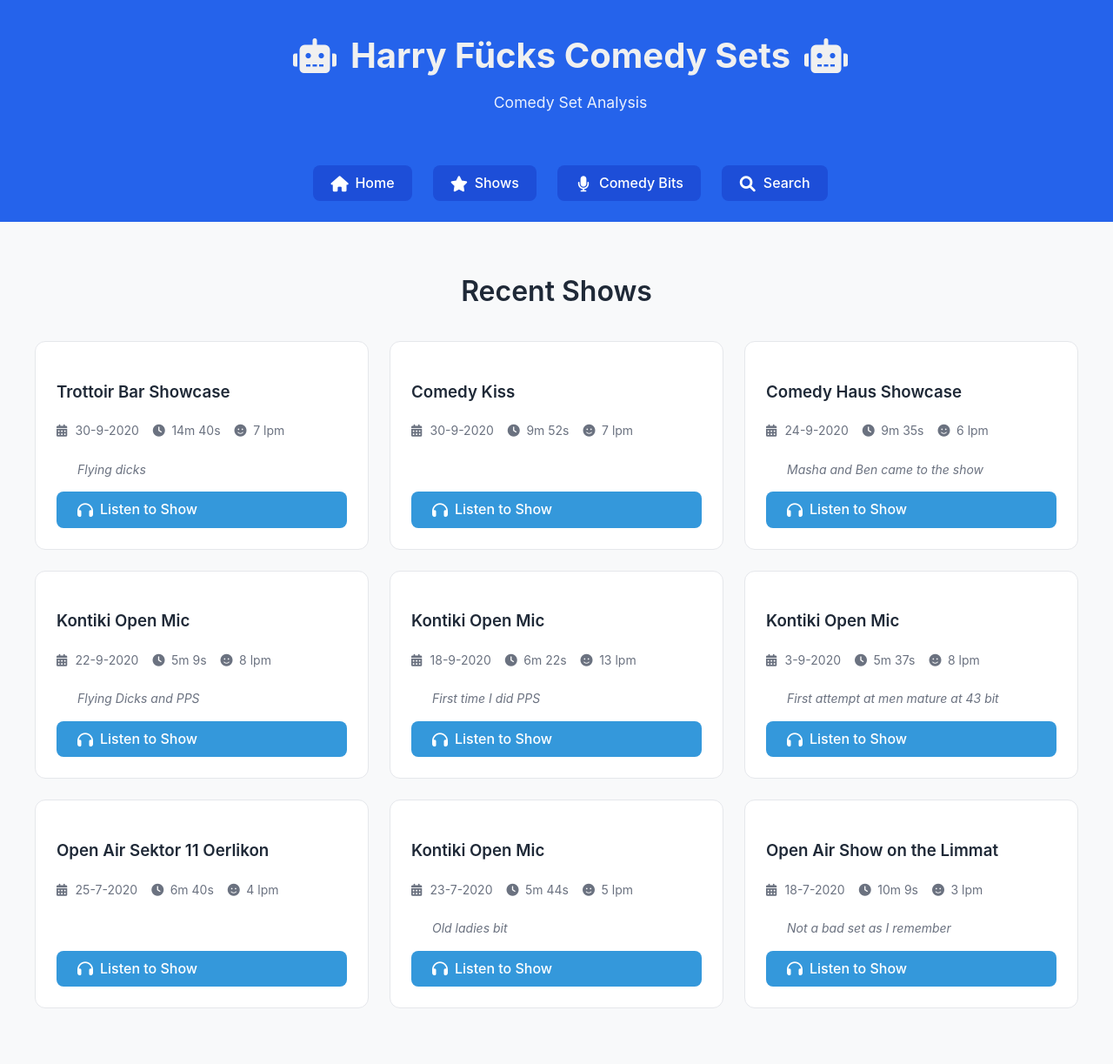
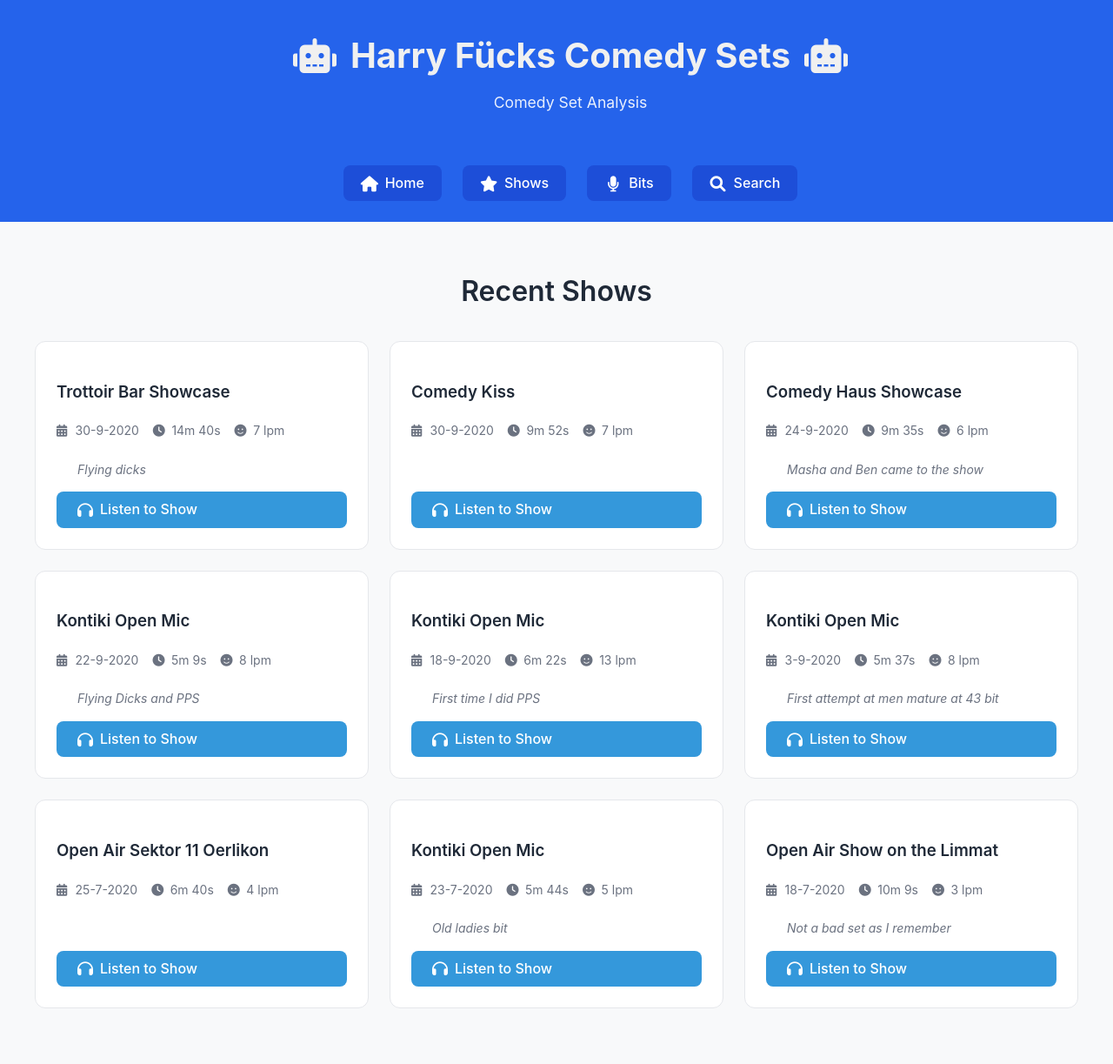
Before and after one commit to harryf/comedy, a Jekyll site: the page built from docs/index.html, in a window 1280 px wide. Shown: the whole page at 87% size. Built offline with Jekyll 4.4.1, drawn with Linux system fonts in a browser that asks for light colours; comment, search, counter and statistics services are not loaded; a style sheet for code colours, icons or effects is not loaded.

Commit message:
Tuning navigation

```diff
--- a/docs/_layouts/default.html
+++ b/docs/_layouts/default.html
@@ -27,7 +27,7 @@
                 <nav class="site-nav">
                     <a href="{{ site.baseurl }}/"><i class="fas fa-home"></i> Home</a>
                     <a href="{{ site.baseurl }}/shows"><i class="fas fa-star"></i> Shows</a>
-                    <a href="{{ site.baseurl }}/bits"><i class="fas fa-microphone"></i> Comedy Bits</a>
+                    <a href="{{ site.baseurl }}/bits"><i class="fas fa-microphone"></i> Bits</a>
                     <!-- <a href="{{ site.baseurl }}/themes"><i class="fas fa-palette"></i> Themes</a>
                     <a href="{{ site.baseurl }}/joke-types"><i class="fas fa-laugh"></i> Joke Types</a> -->
                     <a href="{{ site.baseurl }}/search"><i class="fas fa-search"></i> Search</a>
```
